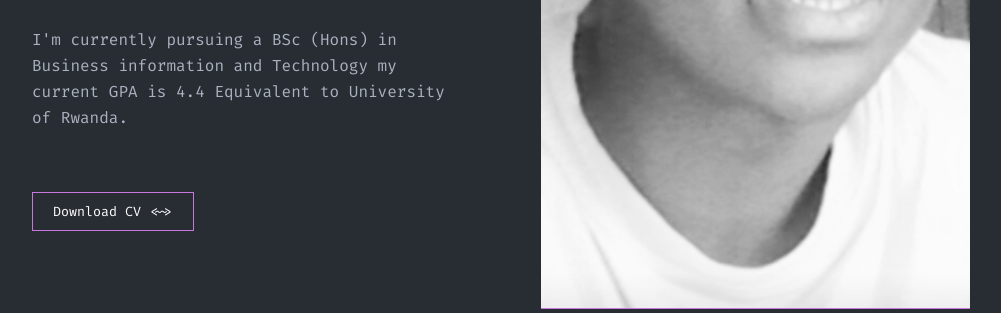
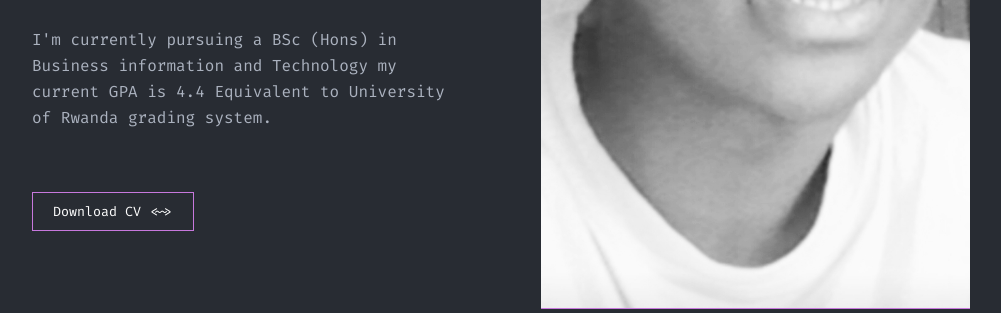
Before and after one commit to mugishakayishema/kayishema, a Flask app: page /about-me in a window 1280 px wide. Shown: the part 777-1090 px from the top of the page, without its empty margins (139-1140 px from the left). Run offline with Flask 3, Linux system fonts and the light colour scheme.

Commit message:
initial commit

```diff
--- a/templates/about.html
+++ b/templates/about.html
@@ -62,9 +62,9 @@
             <br>
             <p>I'm a back-end developer and aspiring data scientist based in Kigali, Rwanda. I can develop robust and scalable web applications and analyze data to drive business insights.</p>
             <br>
-            <p>I'm currently pursuing a BSc (Hons) in Business information and Technology my current GPA is 4.4 Equivalent to University of Rwanda.</p>
+            <p>I'm currently pursuing a BSc (Hons) in Business information and Technology my current GPA is 4.4 Equivalent to University of Rwanda grading system.</p>
             <br>
-            <a href="{{ url_for('static', filename='kayishema.cv.pdf') }}" download><button class="two">Download CV <~></button></a>
+            <a href="{{ url_for('static', filename='kayishema.cv..pdf') }}" download><button class="two">Download CV <~></button></a>
         </div>
         <div class="about-image">
              <img src="{{ url_for('static', filename='images/mugisha.png') }}" alt="Kayishema">
```
Also changed, not shown: 2 other files.
